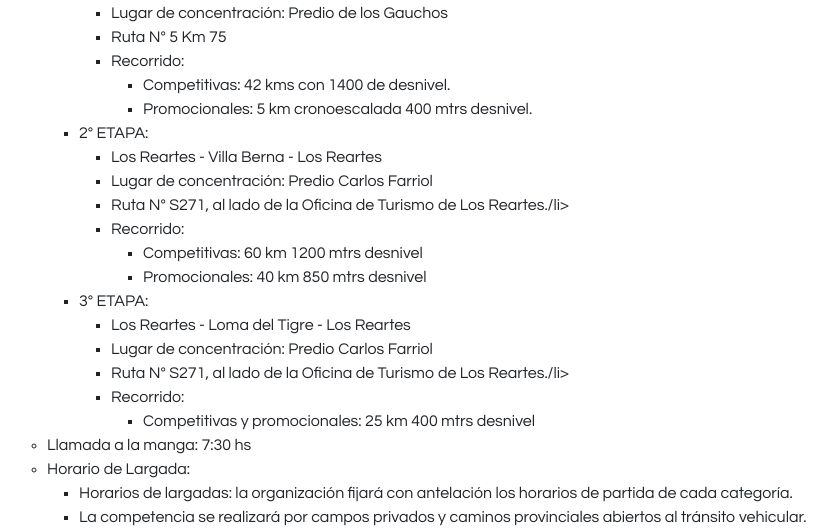
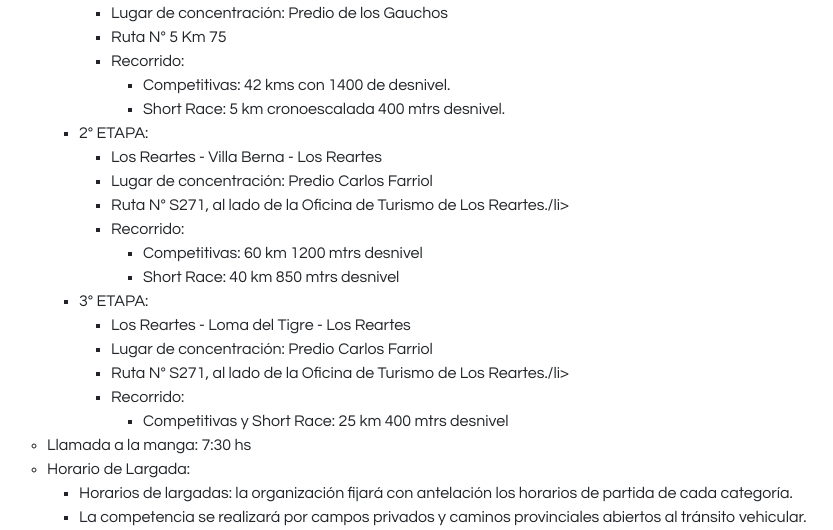
Before and after one commit to Milej/carrera, a PHP site: page /reglamento in a window 1280 px wide. Shown: the part 1218-1748 px from the top of the page, without its empty margins (99-932 px from the left). Run offline with PHP 8.4, Linux system fonts and the light colour scheme.

Commit message:
Cambios en el navbar y en el reglamento

```diff
--- a/resources/modules/navbar.php
+++ b/resources/modules/navbar.php
@@ -44,7 +44,7 @@
             <li><a class="dropdown-item" href="./public/pdf/ficha.pdf " target="_blank">
             <svg xmlns="http://www.w3.org/2000/svg" width="16" height="16" fill="currentColor" class="bi bi-arrow-return-right" viewBox="0 0 16 16">
               <path fill-rule="evenodd" d="M1.5 1.5A.5.5 0 0 0 1 2v4.8a2.5 2.5 0 0 0 2.5 2.5h9.793l-3.347 3.346a.5.5 0 0 0 .708.708l4.2-4.2a.5.5 0 0 0 0-.708l-4-4a.5.5 0 0 0-.708.708L13.293 8.3H3.5A1.5 1.5 0 0 1 2 6.8V2a.5.5 0 0 0-.5-.5z"/>
-            </svg> Ficha corredor</a></li>
+            </svg> Certificado Médico</a></li>
             <li><a class="dropdown-item" href="./public/pdf/autorizacion.pdf" target="_blank">
             <svg xmlns="http://www.w3.org/2000/svg" width="16" height="16" fill="currentColor" class="bi bi-arrow-return-right" viewBox="0 0 16 16">
               <path fill-rule="evenodd" d="M1.5 1.5A.5.5 0 0 0 1 2v4.8a2.5 2.5 0 0 0 2.5 2.5h9.793l-3.347 3.346a.5.5 0 0 0 .708.708l4.2-4.2a.5.5 0 0 0 0-.708l-4-4a.5.5 0 0 0-.708.708L13.293 8.3H3.5A1.5 1.5 0 0 1 2 6.8V2a.5.5 0 0 0-.5-.5z"/>
--- a/resources/views/reglamento.php
+++ b/resources/views/reglamento.php
@@ -84,7 +84,7 @@
                     <li>Recorrido:</li>
                       <ul>
                         <li>Competitivas: 42 kms con 1400 de desnivel.</li>
-                        <li>Promocionales: 5 km cronoescalada 400 mtrs desnivel.</li>
+                        <li>Short Race: 5 km cronoescalada 400 mtrs desnivel.</li>
                       </ul>
                   </ul>
                 <li>2° ETAPA: </li>
@@ -95,7 +95,7 @@
                     <li>Recorrido:</li>
                       <ul>
                         <li>Competitivas: 60 km 1200 mtrs desnivel</li>
-                        <li>Promocionales: 40 km 850 mtrs desnivel</li>
+                        <li>Short Race: 40 km 850 mtrs desnivel</li>
                       </ul>
                   </ul>
                 <li>3° ETAPA: </li>
@@ -105,7 +105,7 @@
                     <li>Ruta N° S271, al lado de la Oficina de Turismo de Los Reartes./li>
                     <li>Recorrido:</li>
                       <ul>
-                        <li>Competitivas y promocionales: 25 km 400 mtrs desnivel</li>
+                        <li>Competitivas y Short Race: 25 km 400 mtrs desnivel</li>
                       </ul>
                   </ul>
               </ul>
@@ -245,7 +245,7 @@
           <ul>
             <li>General: Del 1 al 10, y del 1 al 5 premiación en efectivo.(COMPETITIVAS)</li>
             <li>Categorías: del 1 al 10, y del 1 al 3 premiación en efectivo.(COMPETITIVAS)</li>
-            <li>Promocionales: del 1 al 10 con regalos de sponsors</li>
+            <li>Short Race: del 1 al 10 con regalos de sponsors</li>
             <li>Parejas: del 1 al 10 con regalos de sponsors</li>
             <li>E-Bikes: del 1 al 10 con regalos de sponsors</li>
             <li>Copa por equipos: se contabilizarán los puntos de los 10 mejores de cada equipo y se premiará al TEAM que obtenga la mayor puntuación de la carrera.</li>
```
